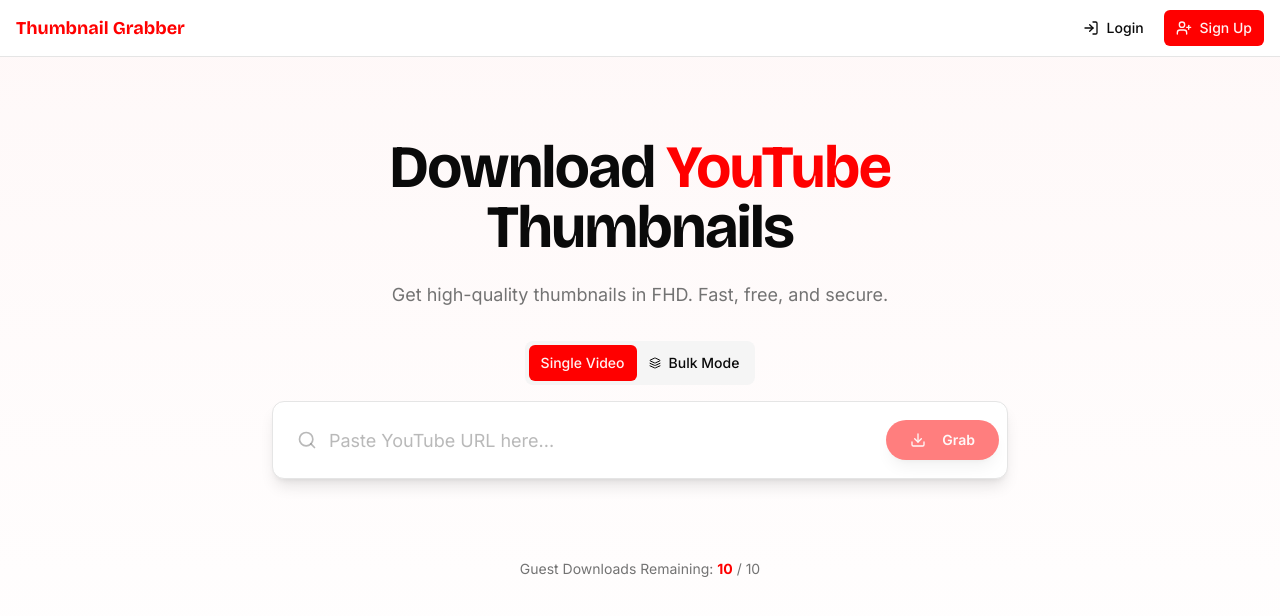
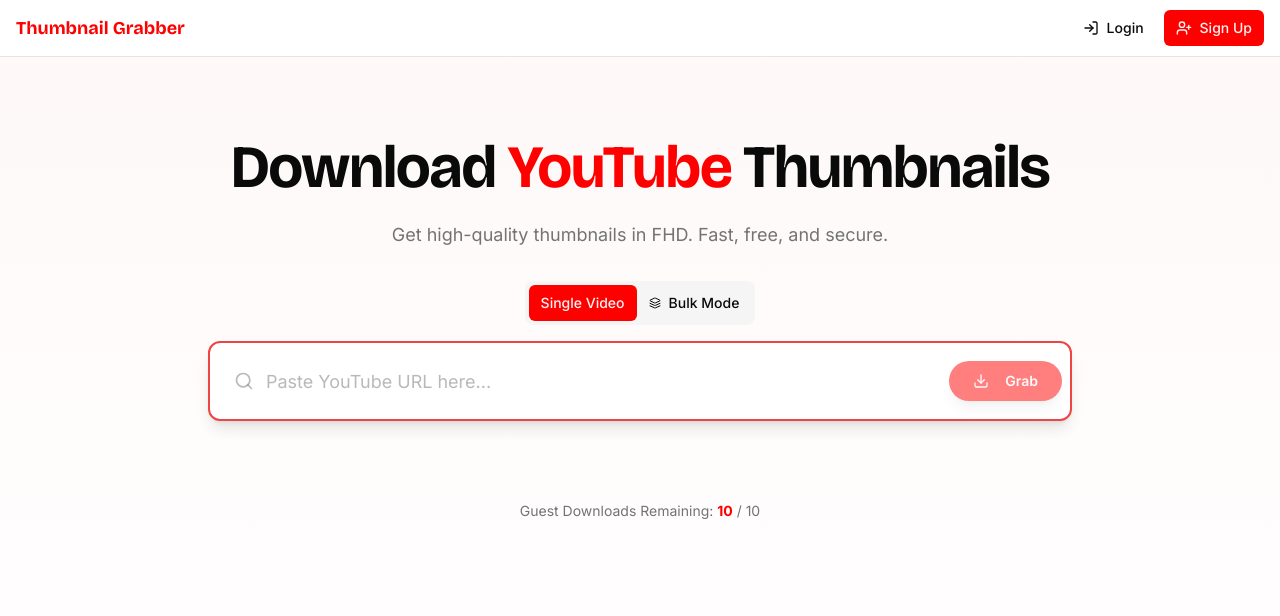
Before and after one commit to MAYANKpandey14/Thumbnail-Grabber, a React (Vite) app: page / in a window 1280 px wide. Shown: the top 616 px of the page. Built offline with nearby package versions, Linux system fonts and the light colour scheme.

Commit message:
feat: add HeroInput component and update package dependencies

```diff
--- a/package.json
+++ b/package.json
@@ -49,6 +49,6 @@
     "autoprefixer": "^10.4.23",
     "postcss": "^8.5.6",
     "typescript": "^5",
-    "vite": "^5.1.4"
+    "vite": "^7.3.0"
   }
 }
--- a/src/components/HeroInput.tsx
+++ b/src/components/HeroInput.tsx
@@ -105,7 +105,7 @@
   };
 
   return (
-    <div className="w-full max-w-3xl mx-auto px-3 sm:px-4 py-8 sm:py-12 md:py-20 text-center">
+    <div className="w-full max-w-[95%] sm:max-w-lg md:max-w-2xl lg:max-w-4xl mx-auto px-3 sm:px-4 py-8 sm:py-12 md:py-20 text-center">
       <motion.h1
         initial={{ opacity: 0, y: 10 }}
         animate={{ opacity: 1, y: 0 }}
@@ -161,9 +161,10 @@
         layout
         transition={{ layout: { duration: 0.3, type: "spring", bounce: 0 } }}
         className={cn(
-          "relative flex flex-col gap-2 p-2 rounded-xl border bg-background shadow-lg transition-shadow duration-300",
-          isFocused ? "ring-2 ring-primary border-primary" : "",
-          isDragging ? "ring-2 ring-primary border-primary bg-primary/5" : ""
+          "relative flex flex-col gap-2 p-2 rounded-xl border-2 bg-background shadow-lg transition-all duration-300",
+          "border-red-500", // Single red border as requested
+          isFocused ? "shadow-red-500/20 shadow-xl" : "", // Optional: specific glow on focus instead of ring
+          isDragging ? "bg-red-500/5" : ""
         )}
         onDragOver={handleDragOver}
         onDragLeave={handleDragLeave}
```
Also changed, not shown: 2 other files (tests, documents, lock files or other folders).
